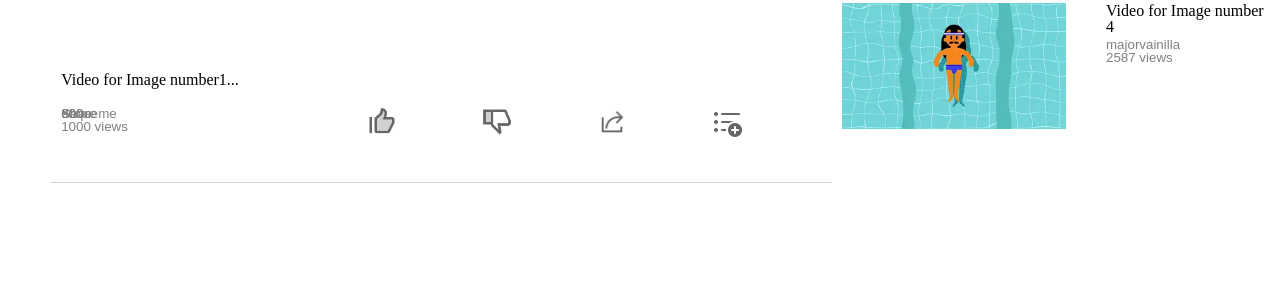
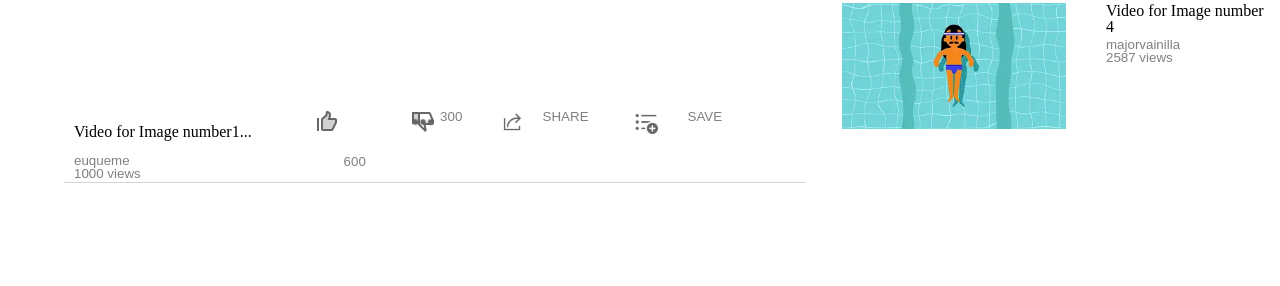
Before and after one commit to majovainilla/youtube-page, a plain HTML site: page index.html in a window 1280 px wide. Shown: the part 514-800 px from the top of the page. Drawn offline with Linux system fonts and the light colour scheme.

Commit message:
Aligned the comment bar items and items. Added more button

```diff
--- a/index.html
+++ b/index.html
@@ -27,20 +27,22 @@
         allowfullscreen></iframe>
 
         <div id = "video-text-bar" class="main-content">
-            <h1 id="title">Video for Image number1...</h1>
-            <h3 id="description">euqueme <br> 1000 views</h3>
+            <h1 id="title" class="center-vertically">Video for Image number1...</h1>
+            <h3 id="description" class="center-vertically">euqueme <br> 1000 views</h3>
 
-            <img id = "like-button" class = "comment-bar-button center-vertically" src="img/like.png" alt="like icon" title="I like this video">
-            <h3 id= "like-button-text">600</h3>
+            <img id = "like-button" class = "comment-bar-items center-vertically" src="img/like.png" alt="like icon" title="I like this video">
+            <h3 id= "like-button-text" class = "comment-bar-items center-vertically">600</h3>
 
-            <img id = "dislike-button" class = "comment-bar-button center-vertically" src="img/dislike.png" alt="dislike icon">
-            <h3 id= "dislike-button-text">300</h3>
+            <img id = "dislike-button" class = "comment-bar-items center-vertically" src="img/dislike.png" alt="dislike icon">
+            <h3 id= "dislike-button-text" class = "comment-bar-items center-vertically">300</h3>
 
-            <img id = "share-button" class = "comment-bar-button center-vertically" src="img/share.png" alt="share icon">
-            <h3 id= "share-button-text">Share</h3>
+            <img id = "share-button" class = "comment-bar-items center-vertically" src="img/share.png" alt="share icon">
+            <h3 id= "share-button-text" class = "comment-bar-items center-vertically">SHARE</h3>
 
-            <img id = "add-list" class = "comment-bar-button center-vertically" src="img/add-list.png" alt="add to list icon">
-            <h3 id= "addlist-button-text">Save</h3>
+            <img id = "add-list" class = "comment-bar-items center-vertically" src="img/add-list.png" alt="add to list icon">
+            <h3 id= "addlist-button-text" class = "comment-bar-items center-vertically">SAVE</h3>
+
+            <img id = "more-button" class = "comment-bar-items center-vertically" src="img/more.png" alt="more icon">
         </div>
 
         <div id = "comments" class="main-content">
--- a/styles.css
+++ b/styles.css
@@ -120,9 +120,9 @@ table {
     display: inline-block;
     position: absolute;
     top: 72%;
-    width: 90%;
+    width: 58%;
     height: 15%;
-    right: 6%;
+    left: 5%;
     border-bottom: lightgrey solid 1px;
 }
 
@@ -135,28 +135,49 @@ iframe {
     left: 4%;
 }
 
-.comment-bar-button{
-    height: 25%;
+.comment-bar-items{
+    height: 20%;
     position: absolute;
-    right: 40%;
+    right: 50%;
     bottom: 0;
 }
 
-#add-list{
-    right: 40%;
+#like-button{
+    right: 63%;
+}
+
+#like-button-text{
+    right: 58%;
+}
+
+#dislike-button{
+    right: 50%;
+}
+
+#dislike-button-text{
+    right: 45%;
+    margin-top: 0;
 }
 
 #share-button{
-    right: 50%;
+    right: 38%;
 }
 
-#dislike-button{
-    right: 60%;
+#share-button-text{
+    right: 28%;
+    margin-top: 0;
 }
 
-#like-button{
-    right: 70%;
+#add-list{
+    right: 20%;
 }
+
+#addlist-button-text{
+    right: 10%;
+    margin-top: 0;
+}
+
+
 
 /* COMMENT SECTION */
 
```
Also changed, not shown: img/more.png (added).
